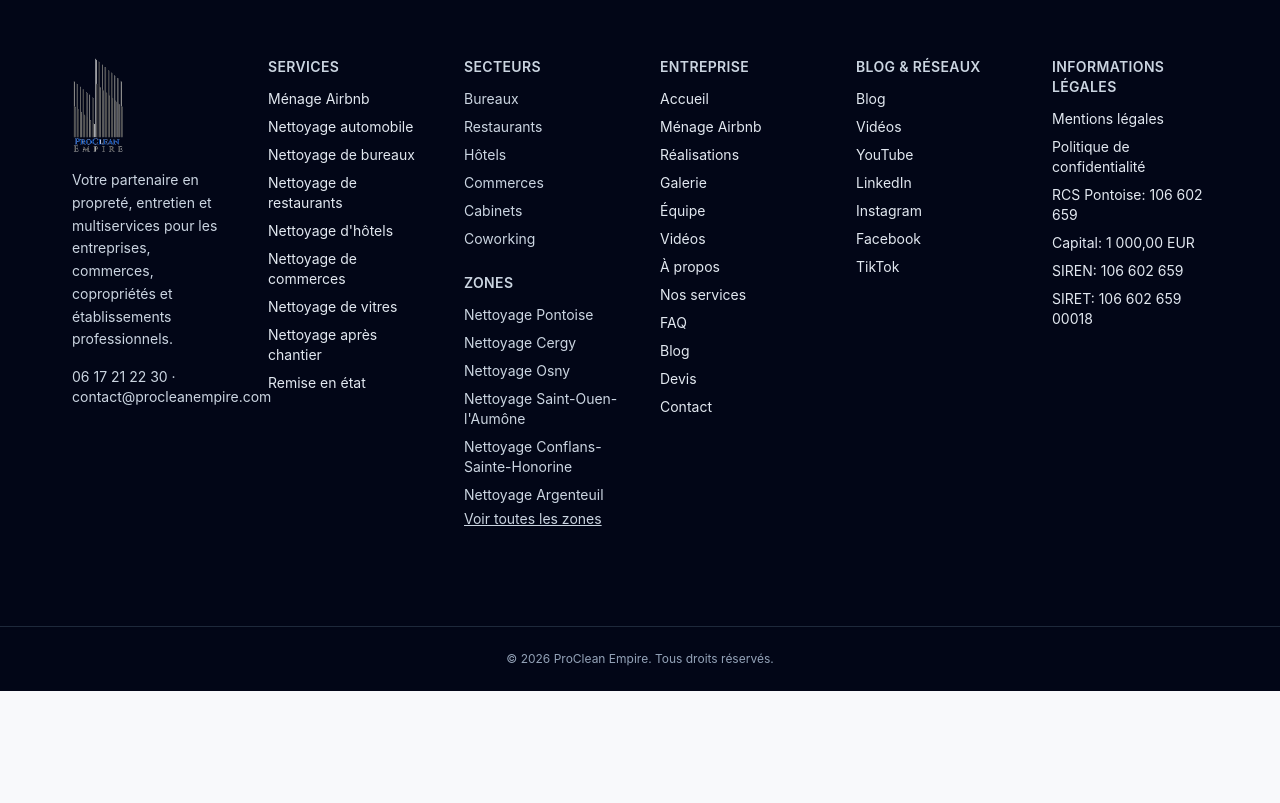
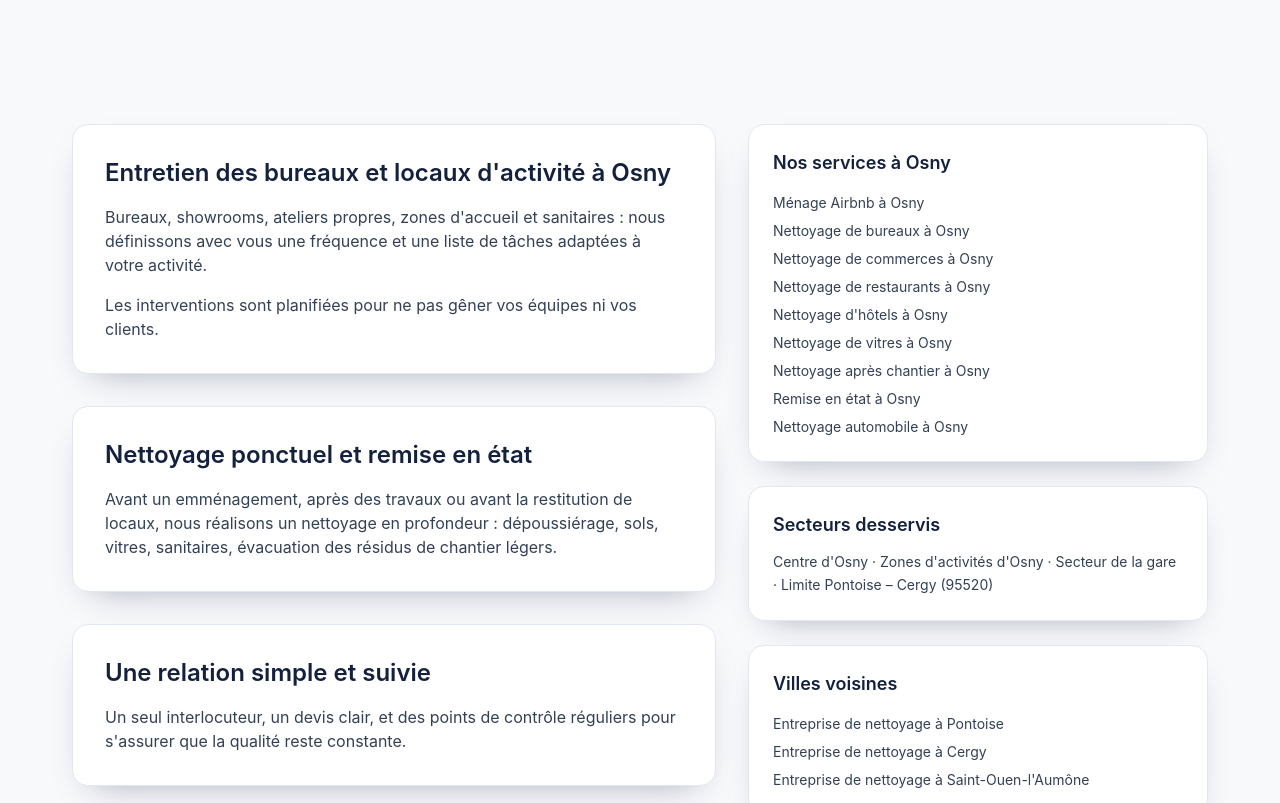
Before and after one commit to makayakevinh00-prog/https-procleanempire-multiservice.manus.space, a Next.js app: page /entreprise-nettoyage-osny in a window 1280 px wide. Before the commit this address had no page. Shown: the part 580-1383 px from the top of the page. Before the commit the page ends 1271 px from the top, so only its background shows below. Built offline with nearby package versions, Linux system fonts and the light colour scheme.

Commit message:
Page ville Osny

```diff
--- /dev/null
+++ b/app/entreprise-nettoyage-osny/page.tsx
@@ -0,0 +1,15 @@
+import { buildMetadata } from "@/lib/site";
+import { CityLanding } from "@/components/pages/city-landing";
+import { getCityPage } from "@/lib/content/cities";
+
+const city = getCityPage("entreprise-nettoyage-osny")!;
+
+export const metadata = buildMetadata({
+  title: city.metaTitle,
+  description: city.metaDescription,
+  path: "/entreprise-nettoyage-osny"
+});
+
+export default function Page() {
+  return <CityLanding slug="entreprise-nettoyage-osny" />;
+}
```
